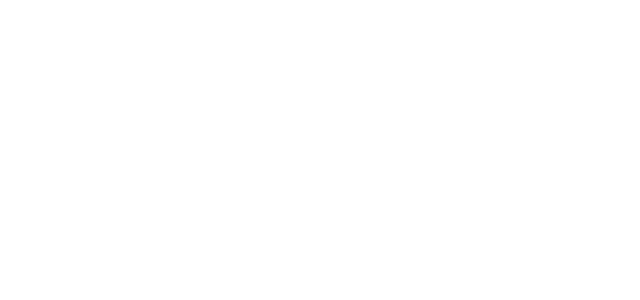
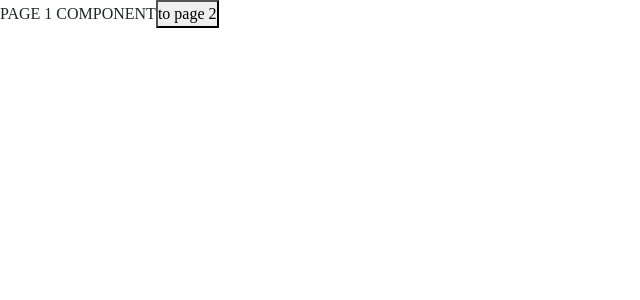
Before and after one commit to mern-trainer/Risin-Batch-ReactJS, a React (Vite) app: page /page1 in a window 1280 px wide. Before the commit this address had no page. Shown: the top 300 px of the page, without its empty margins (0-640 px from the left). Built offline with nearby package versions, Linux system fonts and the light colour scheme; a web font is replaced by a local one.

Commit message:
useNavigate and useParams

```diff
--- a/src/App.jsx
+++ b/src/App.jsx
@@ -12,6 +12,9 @@
 import ApiFetching from "./Pages/ApiFetching"
 import Cart from "./Components/CartList"
 import { BrowserRouter, Routes, Route } from "react-router"
+import Page1 from "./Pages/Page1"
+import Page2 from "./Pages/Page2"
+import Params from "./Pages/Params"
 
 // context api => Provide a way to pass data through the component tree without having to pass props down manually at every level
 // global state management
@@ -22,6 +25,10 @@
 // React Router => A set of components that allows you to navigate between different pages in a React application.
 
 const App = () => {
+
+    // useNavigate => to navigate between pages
+    // useParams => to get parameters from the URL
+
     return <BrowserRouter>
         <Routes>
             <Route path="/" Component={LandingPage} />
@@ -29,6 +36,9 @@
             <Route path="/password-generator" Component={PasswordGenerator} />
             <Route path="/shop" Component={ShopPages} />
             <Route path="/cart" Component={Cart} />
+            <Route path="/page1" Component={Page1} />
+            <Route path="/page2" Component={Page2} />
+            <Route path="/params/:random_number?" Component={Params} />
         </Routes>
     </BrowserRouter>
 }
--- a/src/Pages/LandingPage.jsx
+++ b/src/Pages/LandingPage.jsx
@@ -2,6 +2,7 @@
 import "./LandingPage.css"
 import { Button, Card, Carousel, Container, Form, Image, Nav, Navbar, Stack } from "react-bootstrap"
 import { FaArrowLeft, FaArrowRight } from "react-icons/fa"
+import Header from "../Components/Header"
 
 const LandingPage = () => {
 
--- /dev/null
+++ b/src/Pages/Page1.jsx
@@ -0,0 +1,18 @@
+import { Link, useNavigate } from "react-router"
+
+const Page1 = () => {
+
+    const navigate = useNavigate()
+
+    const handleNavigate = () => {
+        const randomNumber = Math.floor(Math.random() * 10)
+        navigate(`/params/${randomNumber}`)
+    }
+
+    return <div>
+        PAGE 1 COMPONENT
+        <button onClick={handleNavigate}>to page 2</button>
+    </div>
+}
+
+export default Page1
--- /dev/null
+++ b/src/Pages/Page2.jsx
@@ -0,0 +1,25 @@
+import { Link, useNavigate } from "react-router"
+
+const Page2 = () => {
+
+    const is_valid = false
+
+    // useNavigate => conditional navigation
+
+    const navigate = useNavigate()
+
+    const handleNavigate = () => {
+        if (is_valid) {
+            return navigate("/page1")
+        }
+        return navigate("/")
+    }
+
+    return <div>
+        Page 2
+        {/* <Link to={"/page1"}>to page 1</Link> */}
+        <button onClick={handleNavigate}>to page 1</button>
+    </div>
+}
+
+export default Page2
--- /dev/null
+++ b/src/Pages/Params.jsx
@@ -0,0 +1,12 @@
+import { useParams } from "react-router"
+
+const Params = () => {
+
+    const { random_number } = useParams()
+
+    return <div>
+        Dynamic Data: {random_number ? random_number : "Not Found"}
+    </div>
+}
+
+export default Params
```
Also changed, not shown: src/Pages/A.jsx (+23 -13 lines).
